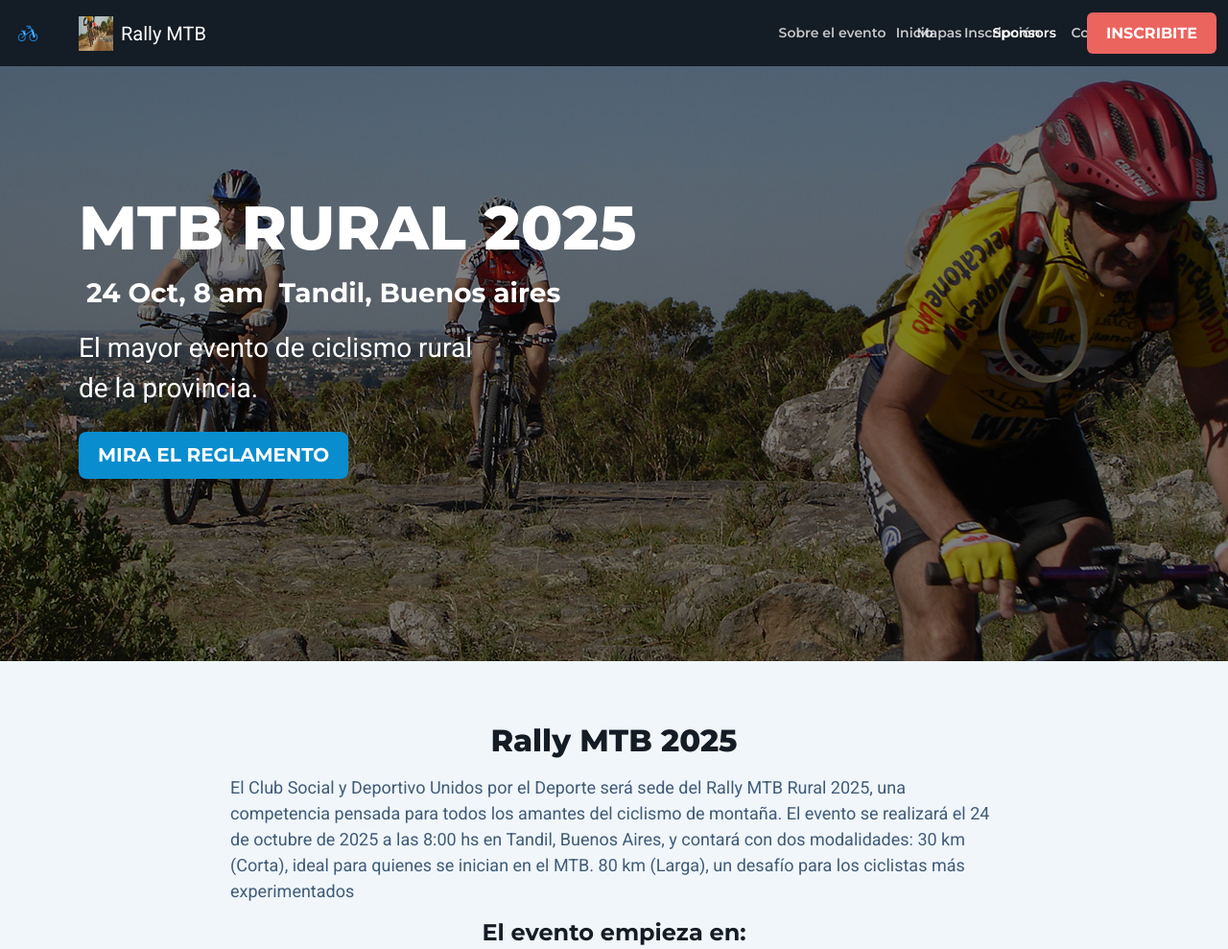
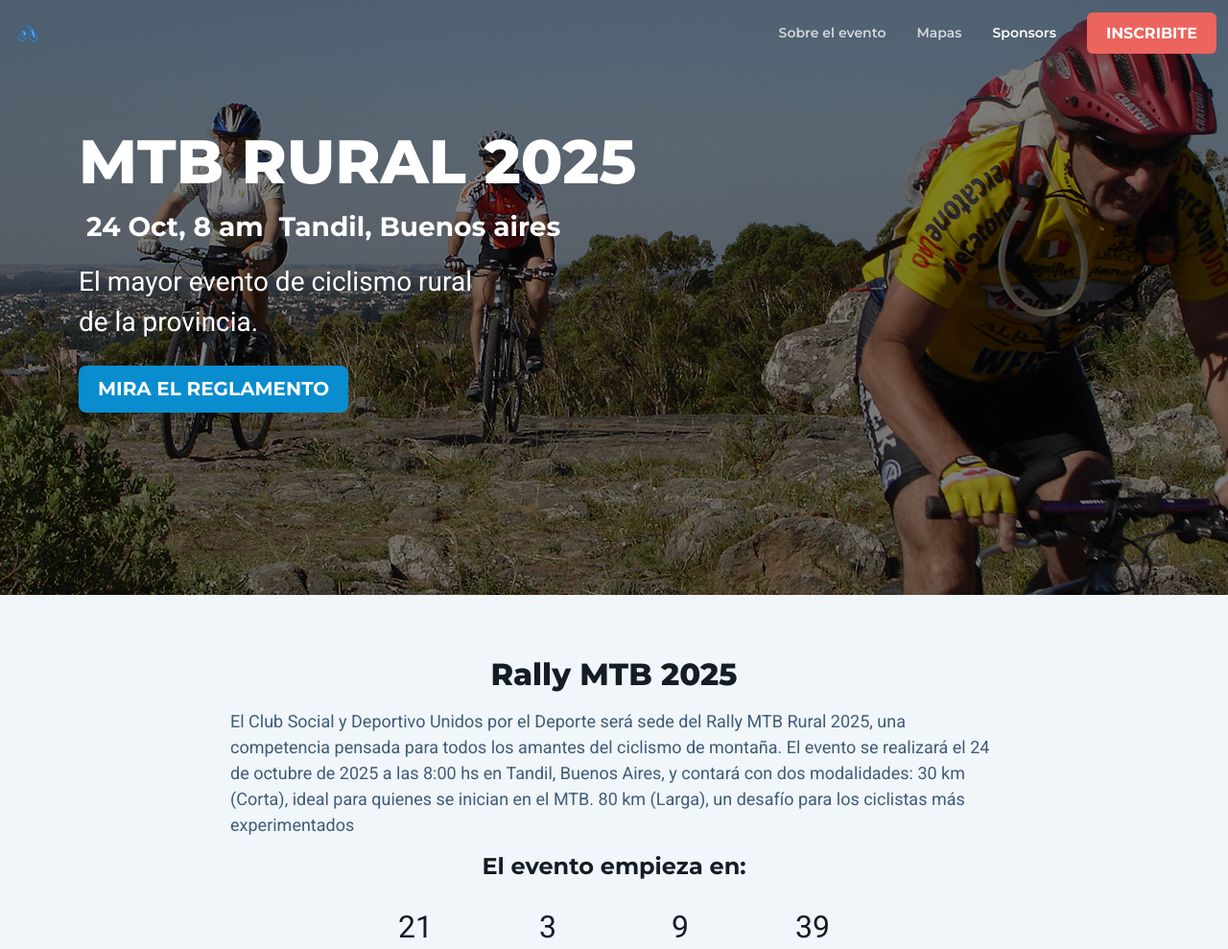
Before and after one commit to Valentino-inf/INTRO, a Flask app: page / in a window 1280 px wide. Shown: the top 989 px of the page at 96% size. Run offline with Flask 3, Linux system fonts and the light colour scheme; some libraries are stand-ins or nearby versions.

Commit message:
Correccion de nanvar

```diff
--- a/TP2-IDS/templates/base.html
+++ b/TP2-IDS/templates/base.html
@@ -15,24 +15,6 @@
 </head>
 <body>
     {% block header %}
-    <nav class="navbar navbar-expand-lg navbar-dark bg-dark shadow-sm">
-    <div class="container">
-      <a class="navbar-brand d-flex align-items-center" href="{{ url_for('index') }}">
-        <img src="{{ url_for('static', filename='assets/images/MTB_2.jpg') }}" alt="Logo" width="36" height="36" class="me-2">
-        <span>Rally MTB</span>
-      </a>
-      <button class="navbar-toggler" type="button" data-bs-toggle="collapse" data-bs-target="#mainNav">
-        <span class="navbar-toggler-icon"></span>
-      </button>
-      <div id="mainNav" class="collapse navbar-collapse">
-        <ul class="navbar-nav ms-auto">
-          <li class="nav-item"><a class="nav-link {% if request.endpoint=='index' %}active{% endif %}" href="{{ url_for('index') }}">Inicio</a></li>
-          <li class="nav-item"><a class="nav-link {% if request.endpoint=='registration' %}active{% endif %}" href="{{ url_for('registration') }}">Inscripción</a></li>
-          <li class="nav-item"><a class="nav-link" href="mailto:club@unidosdeporte.org">Contacto</a></li>
-        </ul>
-      </div>
-    </div>
-  </nav>
     {% endblock %}
 
     {% block content %}
```
